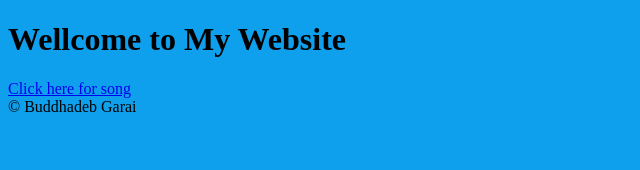
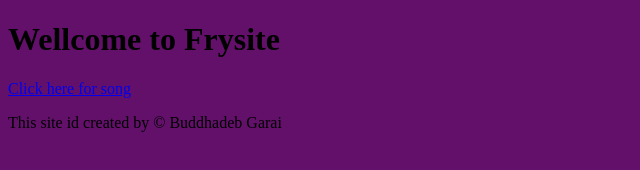
Before and after one commit to hypersite2/frysite, a plain HTML site: page index.html in a window 1280 px wide. Shown: the whole page, without its empty margins (0-640 px from the left). Drawn offline with Linux system fonts and the light colour scheme.

Commit message:
Update index.html

```diff
--- a/index.html
+++ b/index.html
@@ -1,13 +1,13 @@
 <!DOCTYPE html>
 <html>
-<header>
-	<h1>Wellcome to My Website</h1>
+<header bgcolor ="#627d69">
+	<h1>Wellcome to Frysite</h1>
 </header>
-<body bgcolor=" Green and Red">
+<body bgcolor=" #62710069">
 <a href="2nd page.html" target="_blank">Click here for song </a>
 </body>
 <footer>
-	&copy; Buddhadeb Garai<br>
+	<p> This site id created by &copy; Buddhadeb Garai</p>
 
 </footer>
 </html>
```
